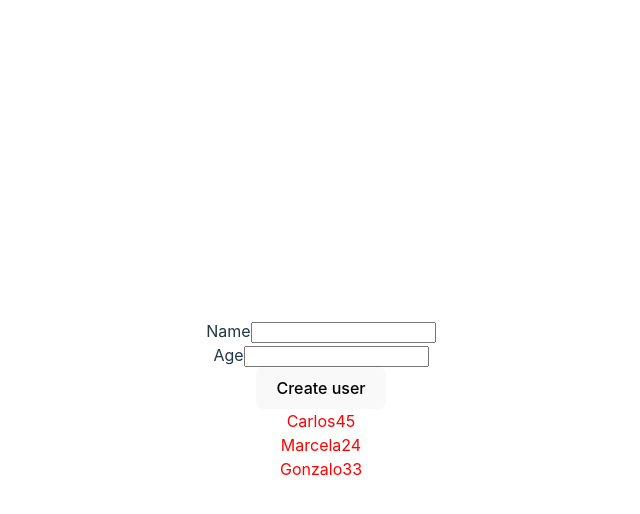
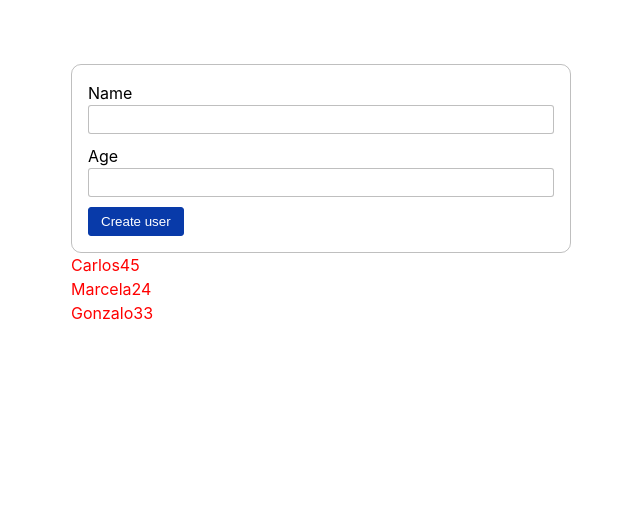
Before and after one commit to MrJouts/u-react-the-complete-guide, a React (Vite) app in the folder user-app/: page / in a window 1280 px wide. Shown: the top 514 px of the page, without its empty margins (319-959 px from the left). Built offline with nearby package versions, Linux system fonts and the light colour scheme.

Commit message:
added styles to form

```diff
--- a/user-app/src/App.css
+++ /dev/null
@@ -1,41 +0,0 @@
-#root {
-  max-width: 1280px;
-  margin: 0 auto;
-  padding: 2rem;
-  text-align: center;
-}
-
-.logo {
-  height: 6em;
-  padding: 1.5em;
-  will-change: filter;
-}
-.logo:hover {
-  filter: drop-shadow(0 0 2em #646cffaa);
-}
-.logo.react:hover {
-  filter: drop-shadow(0 0 2em #61dafbaa);
-}
-
-@keyframes logo-spin {
-  from {
-    transform: rotate(0deg);
-  }
-  to {
-    transform: rotate(360deg);
-  }
-}
-
-@media (prefers-reduced-motion: no-preference) {
-  a:nth-of-type(2) .logo {
-    animation: logo-spin infinite 20s linear;
-  }
-}
-
-.card {
-  padding: 2em;
-}
-
-.read-the-docs {
-  color: #888;
-}
--- a/user-app/src/App.tsx
+++ b/user-app/src/App.tsx
@@ -3,8 +3,6 @@ import { User } from "./types";
 import { DEFAULT_USERS } from "./mocks/Users";
 import UserForm from "./components/UserForm/UserForm";
 import UserList from "./components/UserList/UserList";
-
-import "./App.css";
 
 function App() {
   const [users, setUsers] = useState(DEFAULT_USERS);
--- /dev/null
+++ b/user-app/src/components/UserForm/UserForm.module.scss
@@ -0,0 +1,38 @@
+.form {
+  border: 1px solid rgba(0, 0, 0, 0.25);
+  min-width: 500px;
+  padding: 1rem;
+  border-radius: 10px;
+  display: block;
+}
+
+.formControl {
+  margin-bottom: 10px;
+  label {
+    width: 100%;
+    display: block;
+  }
+
+  input {
+    padding: 6px;
+    border-radius: 3px;
+    border: 1px solid rgba(0, 0, 0, 0.25);
+    width: 100%;
+    display: block;
+  }
+}
+
+.button {
+  color: white;
+  background-color: var(--color-primary);
+  border: 1px solid transparent;
+  border-color: var(--color-primary);
+  padding: 6px 12px;
+  border-radius: 3px;
+
+  &:hover {
+    background-color: var(--color-primary-dark);
+    border-color: var(--color-primary-dark);
+    cursor: pointer;
+  }
+}
--- a/user-app/src/components/UserForm/UserForm.tsx
+++ b/user-app/src/components/UserForm/UserForm.tsx
@@ -1,5 +1,6 @@
 import { ChangeEvent, FormEvent, useState } from "react";
 import { User } from "../../types";
+import styles from "./UserForm.module.scss";
 
 type Props = {
   saveUser: Function;
@@ -18,29 +19,29 @@ const UserForm = ({ saveUser }: Props) => {
   const handleSubmit = (e: FormEvent) => {
     e.preventDefault();
 
-    const user: User = {
+    const newUser: User = {
       id: Math.random(),
       name,
       age: +age,
     };
 
-    saveUser(user);
+    saveUser(newUser);
   };
 
   return (
-    <div>
-      <form onSubmit={handleSubmit}>
-        <div>
+    <form onSubmit={handleSubmit} className={styles.form}>
+      <div className={styles.formControl}>
         <label htmlFor="name">Name</label>
         <input type="text" value={name} onChange={handleNameChange} />
       </div>
-        <div>
+      <div className={styles.formControl}>
         <label htmlFor="age">Age</label>
         <input type="text" value={age} onChange={handleAgeChange} />
       </div>
-        <button type="submit">Create user</button>
+      <button type="submit" className={styles.button}>
+        Create user
+      </button>
     </form>
-    </div>
   );
 };
 
--- a/user-app/src/index.css
+++ b/user-app/src/index.css
@@ -1,12 +1,21 @@
+* {
+  margin: 0;
+  padding: 0;
+  box-sizing: border-box;
+}
+
 :root {
   font-family: Inter, Avenir, Helvetica, Arial, sans-serif;
   font-size: 16px;
   line-height: 24px;
   font-weight: 400;
 
-  color-scheme: light dark;
-  color: rgba(255, 255, 255, 0.87);
-  background-color: #242424;
+  /* colors */
+  --color-primary: #083AA9;
+  --color-primary-dark: #002E94;
+  --color-secondary: #FFE7CC;
+  --color-secondary-dark: #E1CEB5;
+
 
   font-synthesis: none;
   text-rendering: optimizeLegibility;
@@ -15,56 +24,8 @@
   -webkit-text-size-adjust: 100%;
 }
 
-a {
-  font-weight: 500;
-  color: #646cff;
-  text-decoration: inherit;
+body {
+  display: flex;
+  justify-content: center;
+  padding: 4rem;
 }
-a:hover {
-  color: #535bf2;
-}
-
-body {
-  margin: 0;
-  display: flex;
-  place-items: center;
-  min-width: 320px;
-  min-height: 100vh;
-}
-
-h1 {
-  font-size: 3.2em;
-  line-height: 1.1;
-}
-
-button {
-  border-radius: 8px;
-  border: 1px solid transparent;
-  padding: 0.6em 1.2em;
-  font-size: 1em;
-  font-weight: 500;
-  font-family: inherit;
-  background-color: #1a1a1a;
-  cursor: pointer;
-  transition: border-color 0.25s;
-}
-button:hover {
-  border-color: #646cff;
-}
-button:focus,
-button:focus-visible {
-  outline: 4px auto -webkit-focus-ring-color;
-}
-
-@media (prefers-color-scheme: light) {
-  :root {
-    color: #213547;
-    background-color: #ffffff;
-  }
-  a:hover {
-    color: #747bff;
-  }
-  button {
-    background-color: #f9f9f9;
-  }
-}
```
Also changed, not shown: user-app/src/components/UserForm/UserForm.scss (deleted). Lines whose indentation alone changed are shown as unchanged.
